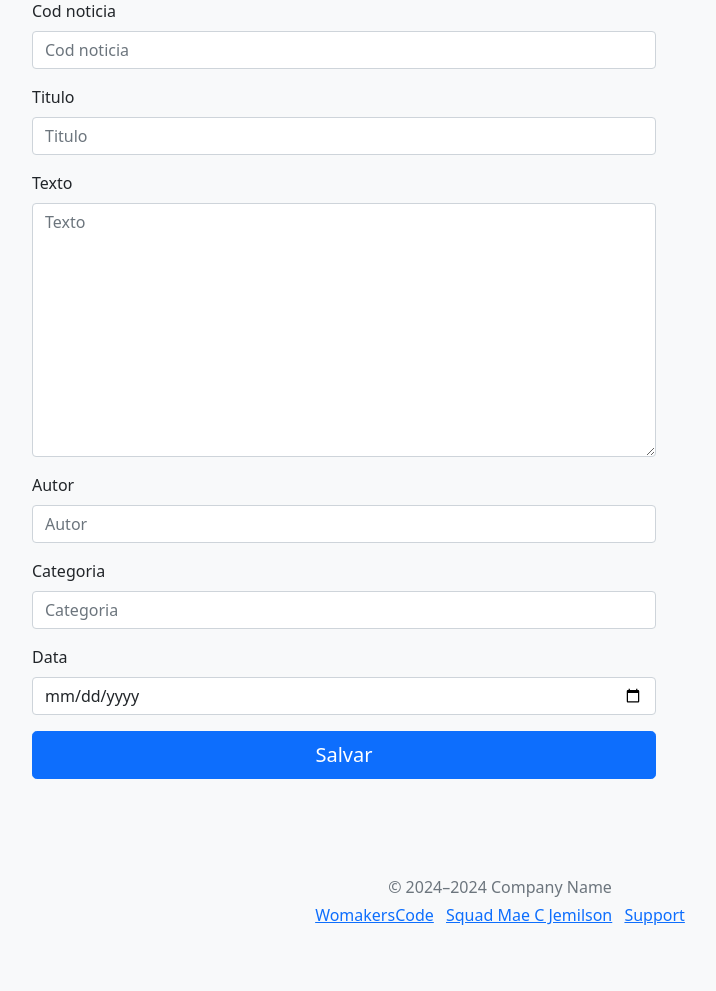
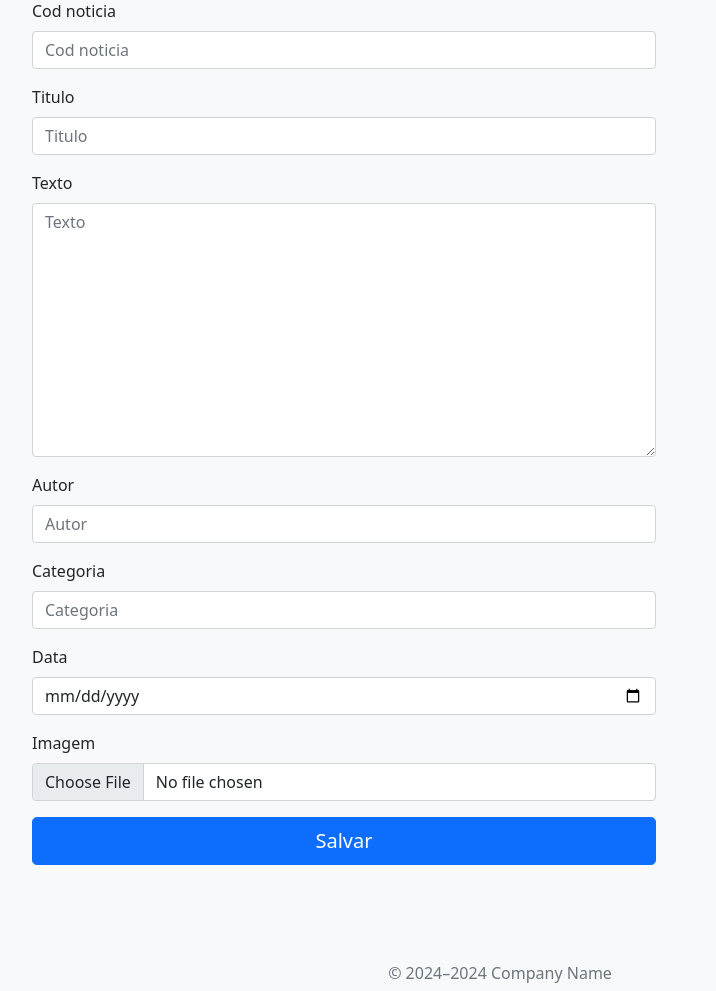
Before and after one commit to DanieleFG/Projeto_SquadMaeCJemison, a Django app: page /form_noticias/ in a window 1280 px wide. Shown: the part 345-1336 px from the top of the page, without its empty margins (140-856 px from the left). Before the commit the page ends 1270 px from the top, so only its background shows below. Run offline with Django 4.2, Linux system fonts and the light colour scheme; some libraries are stand-ins or nearby versions.

Commit message:
Criando models de Imagens , configurando formulario para submeter imagem por upload

```diff
--- a/noticias/forms.py
+++ b/noticias/forms.py
@@ -5,7 +5,7 @@ from noticias.models import Noticias
 class NoticiasForm(forms.ModelForm):
     texto = forms.CharField(widget=forms.Textarea)
     data = forms.DateField(widget=forms.DateInput(attrs={'type': 'date'}))
-    # imagem = forms.
+    imagem = forms.ImageField()
     class Meta:
         model = Noticias
-        fields = ['cod_noticia', 'titulo', 'texto', 'autor', 'categoria', 'data']
+        fields = ['cod_noticia', 'titulo', 'texto', 'autor', 'categoria', 'data', 'imagem']
--- a/noticias/models.py
+++ b/noticias/models.py
@@ -13,9 +13,12 @@ class Noticias(models.Model):
     def __str__(self):
         return self.titulo
 
-# class Imagens(models.Model):
-#     cod_imagem = models.IntegerField(max_length=20, primary_key=True)
-#     cod_noticia = models.IntegerField(max_length=20, primary_key=True)
-#     path = models.CharField(max_length=50)
-#     extencao = models.CharField(max_length=4)
-#     create_timestamp = models.DateTimeField(auto_now_add=True)
+class Imagens(models.Model):
+    cod_imagem = models.IntegerField(max_length=20, primary_key=True)
+    cod_noticia = models.ForeignKey(Noticias, on_delete=models.CASCADE)
+    path = models.ImageField(upload_to="noticiaImg")
+    extencao = models.CharField(max_length=4)
+    create_timestamp = models.DateTimeField(auto_now_add=True)
+
+    def __str__(self):
+        return f"Imagem para {self.noticia.titulo}"
--- a/noticias/templates/form_noticias.html
+++ b/noticias/templates/form_noticias.html
@@ -51,7 +51,7 @@
             <h3 class="alert alert-success">Cadastro efetuado com sucesso</h3>
         {% else %}
 
-        <form class="needs-validation" method="POST" novalidate>
+        <form class="needs-validation" method="POST" novalidate enctype="multipart/form-data">
             {% csrf_token %}
             {% bootstrap_form form %}
 
--- a/noticias/views.py
+++ b/noticias/views.py
@@ -1,15 +1,28 @@
 from django.shortcuts import render
 from noticias.forms import NoticiasForm
-from noticias.models import Noticias
+from noticias.models import Noticias, Imagens
+from PIL import Image
+from django.utils.text import slugify
 
 # Create your views here.
 
 def criar_noticia(request):
     noticia = Noticias.objects.all()
-    form = NoticiasForm(request.POST or None)
+    form = NoticiasForm(request.POST or None, request.FILES or None)
     sucesso = False
     if form.is_valid():
-        form.save()
+        noticia_obj = form.save(commit=False)
+        noticia_obj.save()
+
+        # Salvando a imagem na tabela Imagens
+        imagem = request.FILES['imagem']
+        extensao = imagem.name.split('.')[-1]
+        print(extensao)
+        # imagem.name = slugify(imagem.name)
+        print(imagem)
+        imagem_obj = Imagens(path=imagem, cod_noticia_id=noticia_obj.cod_noticia, extencao=extensao)
+        imagem_obj.save()
+
         sucesso = True
     contexto = {
         'form' : form,
--- a/projeto_blog/settings.py
+++ b/projeto_blog/settings.py
@@ -123,6 +123,7 @@ USE_TZ = True
 STATIC_URL = 'static/'
 MEDIA_ROOT = os.path.join(BASE_DIR, 'media')
 MEDIA_URL = '/media/'
+# FILE_UPLOAD_MAX_MEMORY_SIZE = 300000000
 
 # Default primary key field type
 # https://docs.djangoproject.com/en/4.2/ref/settings/#default-auto-field
--- a/requirement.txt
+++ b/requirement.txt
@@ -1,2 +1,3 @@
 django
 django-bootstrap-v5
+pillow
```
Also changed, not shown: README.md, db.sqlite3, media/noticiaImg/35-removebg-preview.png (added), media/noticiaImg/tecnologia.jpeg (added), noticias/migrations/0004_imagens.py (added), 1 other file.
